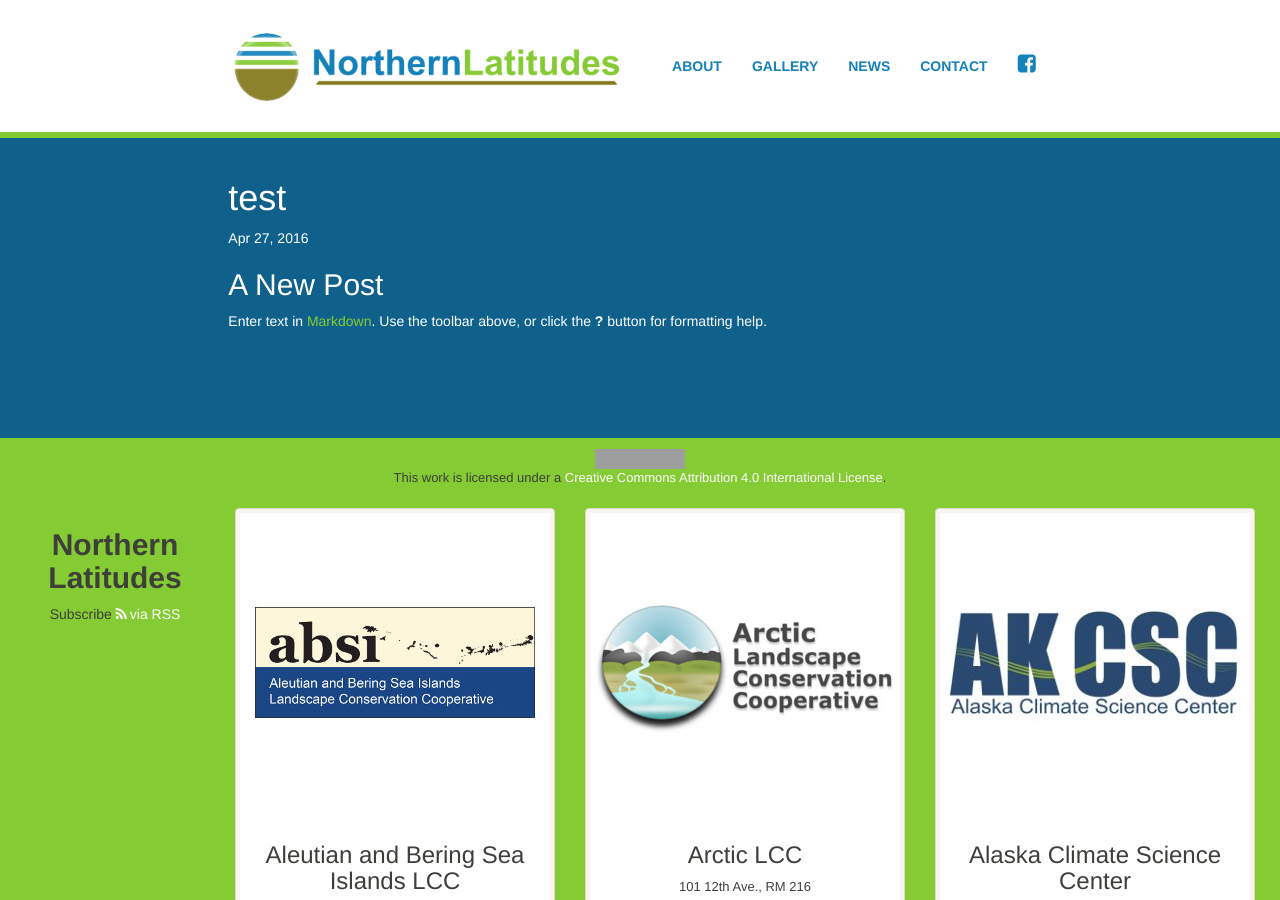
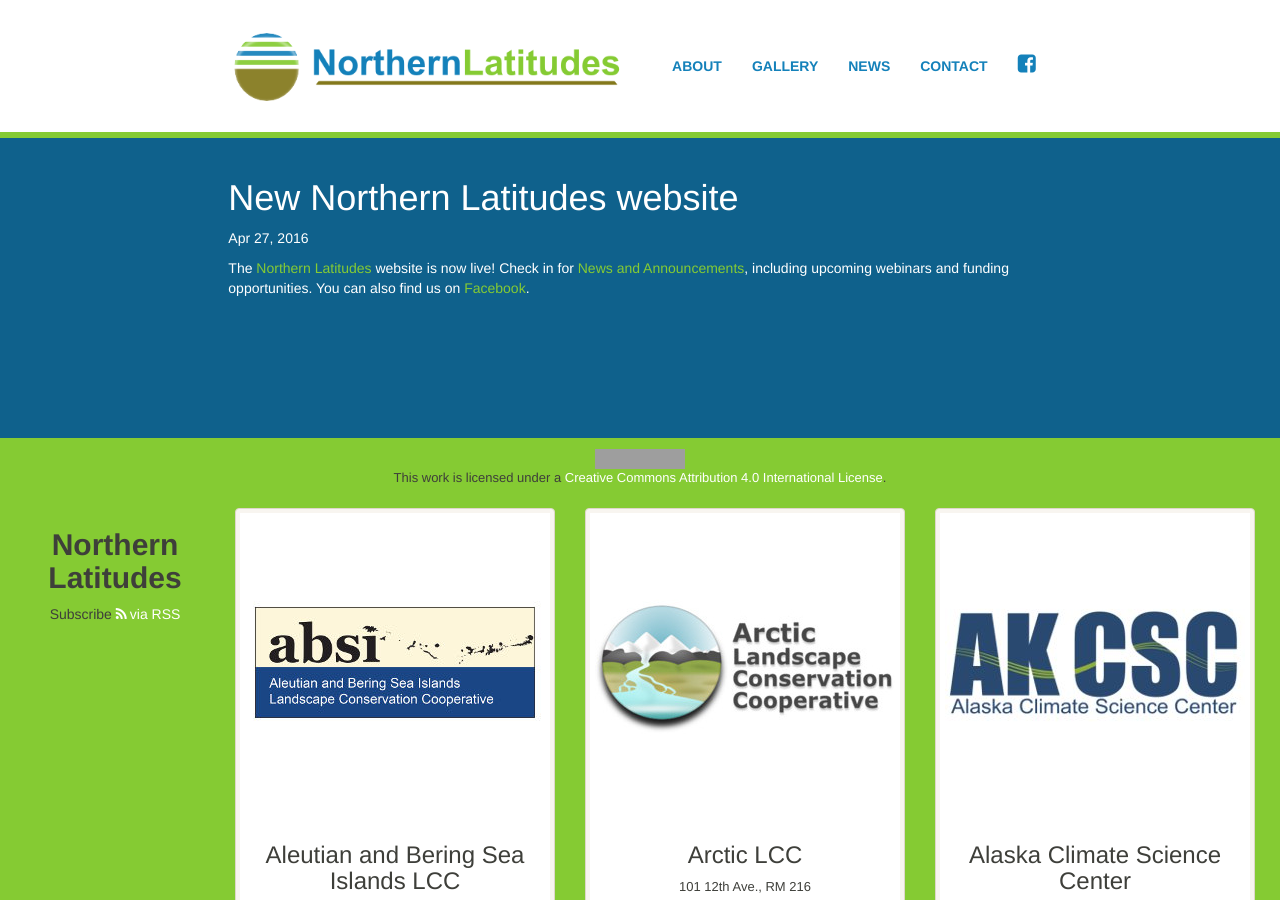
Before and after one commit to northern-latitudes/northern-latitudes.github.io, a Jekyll site: the page built from _posts/2016-04-27-test.md, in a window 1280 px wide and 900 px high. Built offline with Jekyll 4.4.1, drawn with Linux system fonts in a browser that asks for light colours; nearby versions of some CDN libraries; grey boxes are pictures that could not be loaded.

Commit message:
Updated 2016-04-27-test.md

```diff
--- a/_posts/2016-04-27-test.md
+++ b/_posts/2016-04-27-test.md
@@ -1,12 +1,9 @@
 ---
 layout: post
 date: "2016-04-27 11:37 -0800"
-icon: arctic
+icon: ""
 tags: announcement
 published: true
-title: test
+title: New Northern Latitudes website
 ---
-## A New Post
-
-Enter text in
-[Markdown](http://daringfireball.net/projects/markdown/). Use the toolbar above, or click the **?** button for formatting help.
+The [Northern Latitudes](http://www.northernlatitudes.org) website is now live! Check in for [News and Announcements](http://www.northernlatitudes.org/#feed-list), including upcoming webinars and funding opportunities. You can also find us on [Facebook](https://www.facebook.com/northlatitudes).
```
